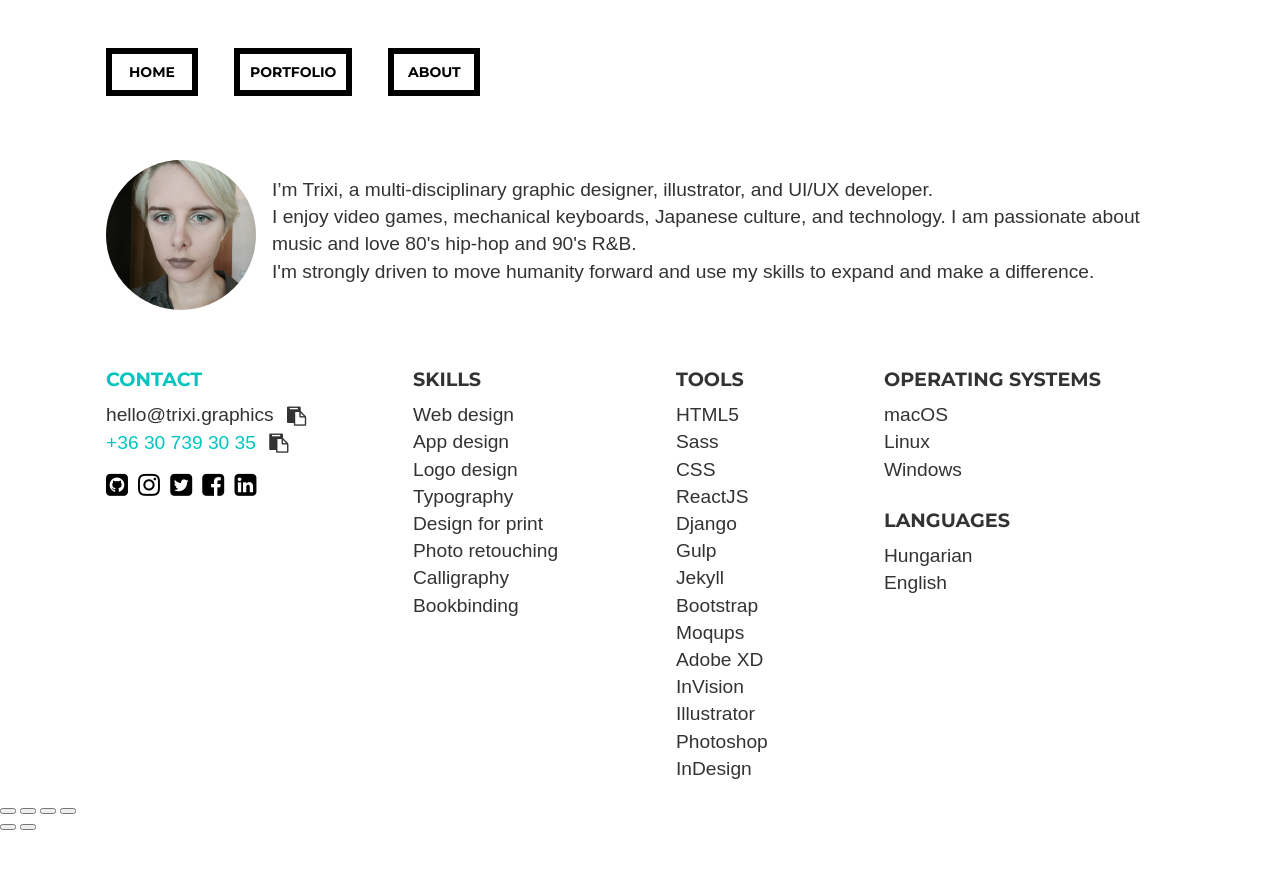
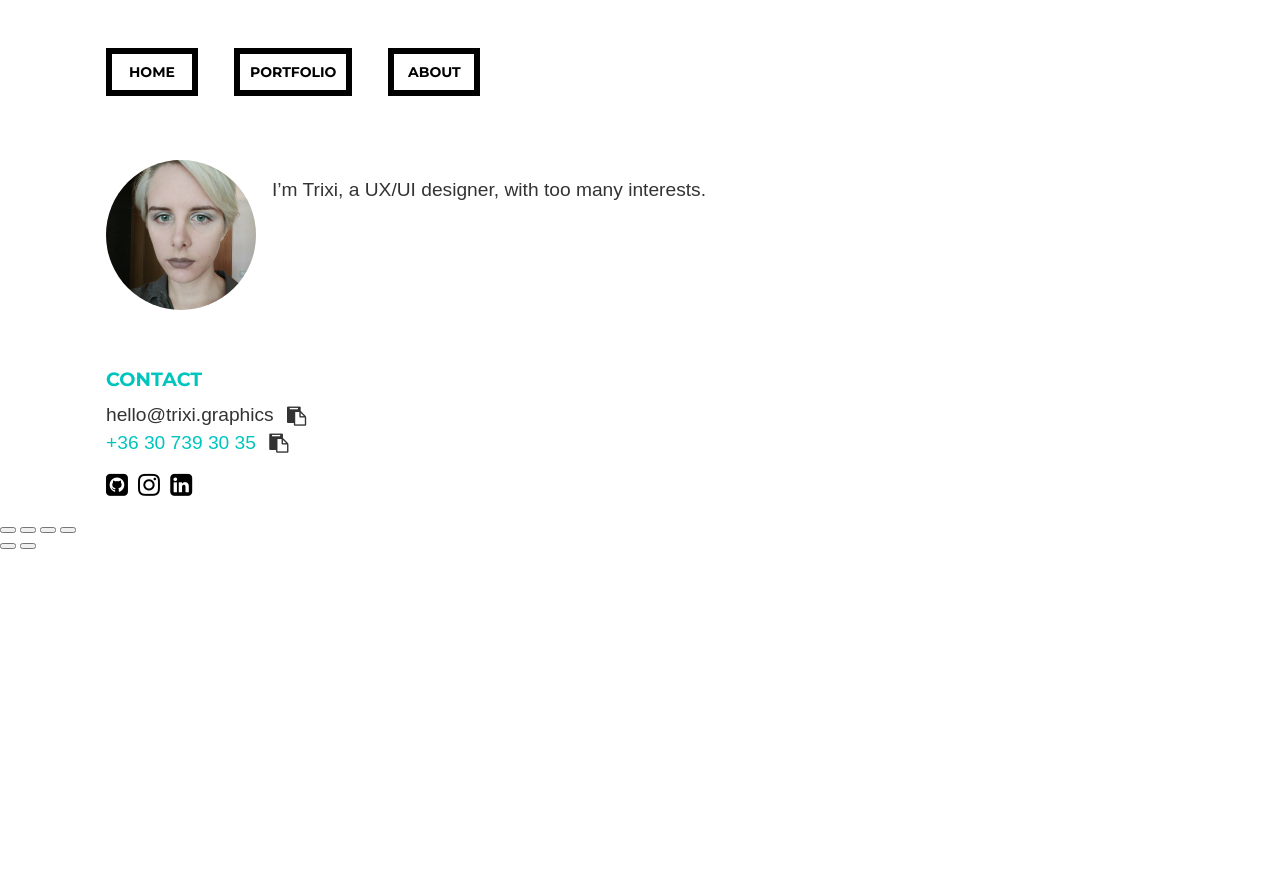
Before and after one commit to beatrix-bodo/beatrix-bodo.github.io, a Jekyll site: the page built from about.html, in a window 1280 px wide. Shown: the top 869 px of the page. Built offline with Jekyll 4.4.1, drawn with Linux system fonts in a browser that asks for light colours; nearby versions of some CDN libraries; comment, search, counter and statistics services are not loaded.

Commit message:
Remove outdated info from About

```diff
--- a/about.html
+++ b/about.html
@@ -6,9 +6,7 @@ title: About Trixi
   <img src="images/portrait.jpg" class="img-circle portrait">
   <div class="about bio">
     <p>
-      I’m Trixi, a multi-disciplinary graphic designer, illustrator, and UI/UX developer.<br>
-      I enjoy video games, mechanical keyboards, Japanese culture, and technology. I am passionate about music and love 80's hip-hop and 90's R&B.<br>
-      I'm strongly driven to move humanity forward and use my skills to expand and make a difference.
+      I’m Trixi, a UX/UI designer, with too many interests.
     </p>
   </div>
 </section>
@@ -34,13 +32,10 @@ title: About Trixi
     <div class="profiles">
       <a href="https://github.com/beatrix-bodo"><i class="fa fa-2x fa-github-square"></i></a>
       <a href="https://instagram.com/trixi.b"><i class="fa fa-2x fa-instagram"></i></a>
-      <a href="https://twitter.com/bodotrixi"><i class="fa fa-2x fa-twitter-square"></i></a>
-      <a href="https://www.facebook.com/trixibodo"><i class="fa fa-2x fa-facebook-square"></i></a>
       <a href="https://www.linkedin.com/in/beatrixbodo"><i class="fa fa-2x fa-linkedin-square"></i></a>
-      <a href="https://keybase.io/trixi" class="keybase-icon"><i class="socicon-keybase"></i></a>
     </div>
   </section>
-  <section class="about">
+  <!--<section class="about">
     <div>
       <ul>
         <h2>Skills</h2>
@@ -86,5 +81,5 @@ title: About Trixi
       <li>Hungarian</li>
       <li>English</li>
     </ul>
-  </section>
+  </section>-->
 </div>
```
